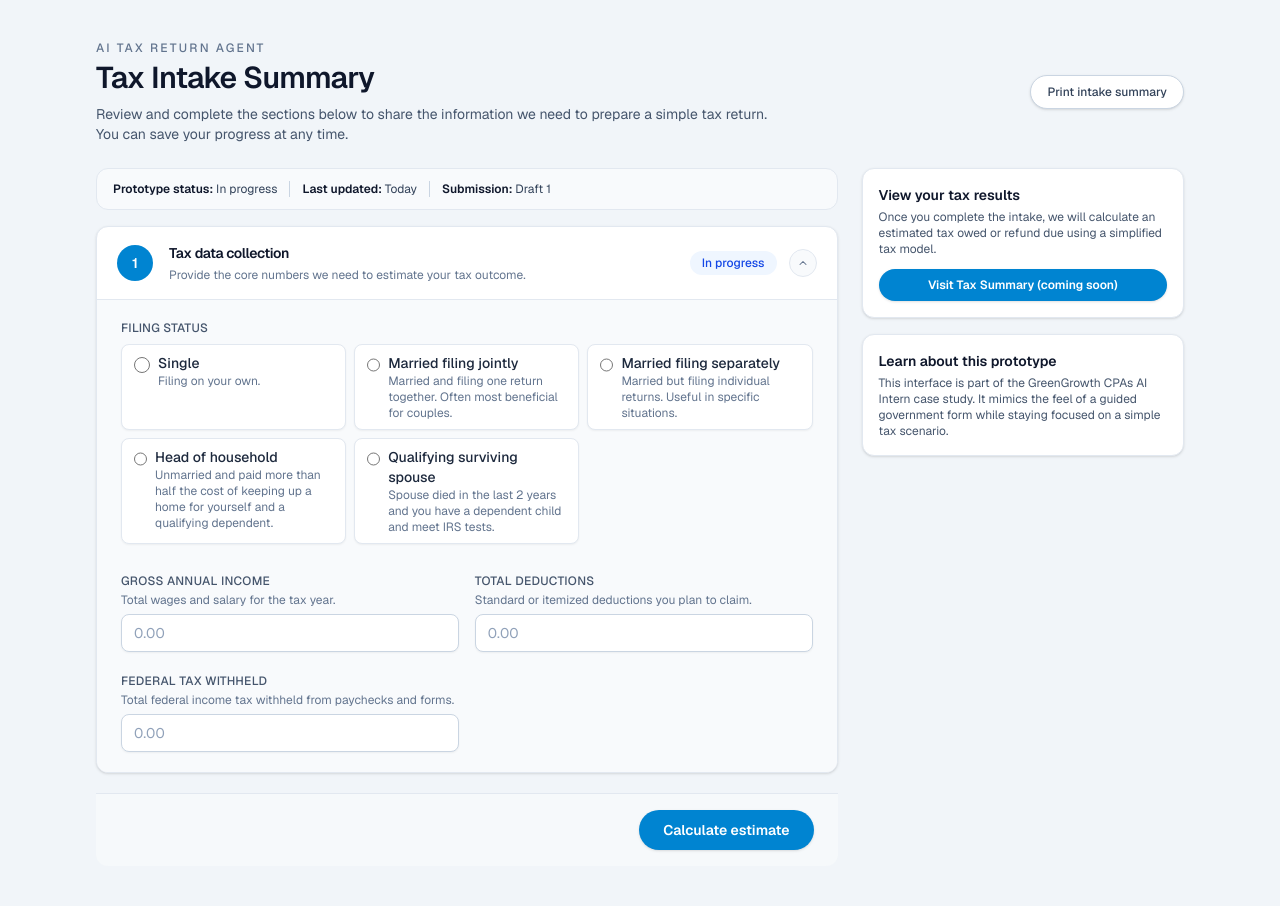
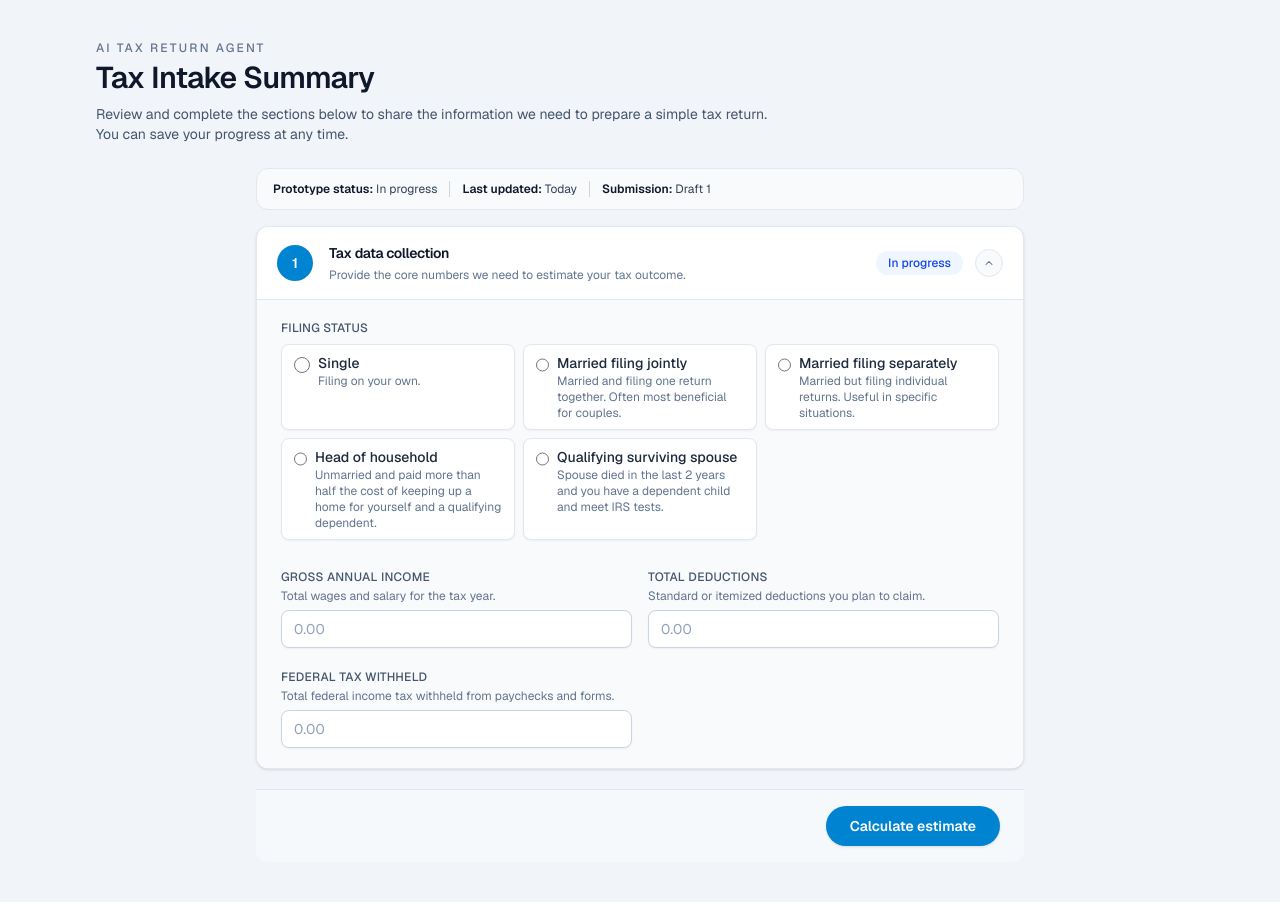
Before and after one commit to davidjoves/GG_CPA_Case_Study, a Next.js app: page / in a window 1280 px wide. Built offline with nearby package versions, Linux system fonts and the light colour scheme.

Commit message:
hotfixed ui

```diff
--- a/app/page.tsx
+++ b/app/page.tsx
@@ -18,15 +18,11 @@
               any time.
             </p>
           </div>
-          <div className="flex items-start gap-3">
-            <button className="hidden rounded-full border border-slate-300 bg-white px-4 py-2 text-xs font-medium text-slate-700 shadow-sm hover:bg-slate-50 sm:inline-flex">
-              Print intake summary
-            </button>
-          </div>
+
         </header>
 
-        <section className="grid gap-6 lg:grid-cols-[minmax(0,2.3fr)_minmax(0,1fr)]">
-          <div className="space-y-4">
+        <section className="flex justify-center">
+          <div className="w-full max-w-3xl space-y-4">
             <div className="flex flex-wrap items-center gap-3 rounded-xl border border-slate-200 bg-slate-50 px-4 py-3 text-xs text-slate-700">
               <div>
                 <span className="font-semibold text-slate-900">
@@ -52,32 +48,6 @@
 
             <TaxIntakeForm />
           </div>
-
-          <aside className="space-y-4">
-            <div className="rounded-xl border border-slate-200 bg-white p-4 shadow-sm">
-              <h2 className="text-sm font-semibold text-slate-900">
-                View your tax results
-              </h2>
-              <p className="mt-1 text-xs text-slate-600">
-                Once you complete the intake, we will calculate an estimated tax
-                owed or refund due using a simplified tax model.
-              </p>
-              <button className="mt-3 inline-flex w-full items-center justify-center rounded-full bg-sky-600 px-4 py-2 text-xs font-semibold text-white shadow-sm transition hover:bg-sky-700">
-                Visit Tax Summary (coming soon)
-              </button>
-            </div>
-
-            <div className="rounded-xl border border-slate-200 bg-white p-4 shadow-sm">
-              <h2 className="text-sm font-semibold text-slate-900">
-                Learn about this prototype
-              </h2>
-              <p className="mt-1 text-xs text-slate-600">
-                This interface is part of the GreenGrowth CPAs AI Intern case
-                study. It mimics the feel of a guided government form while
-                staying focused on a simple tax scenario.
-              </p>
-            </div>
-          </aside>
         </section>
       </main>
     </div>
```
